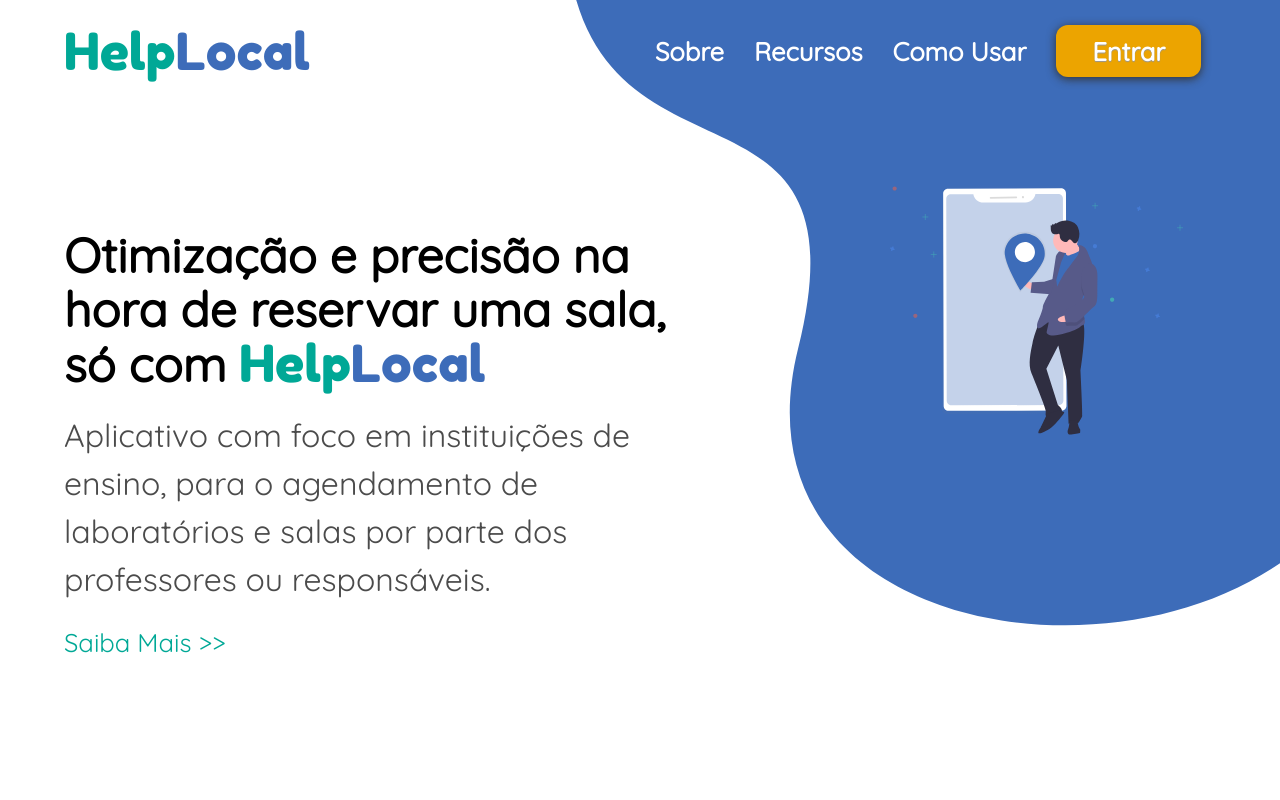
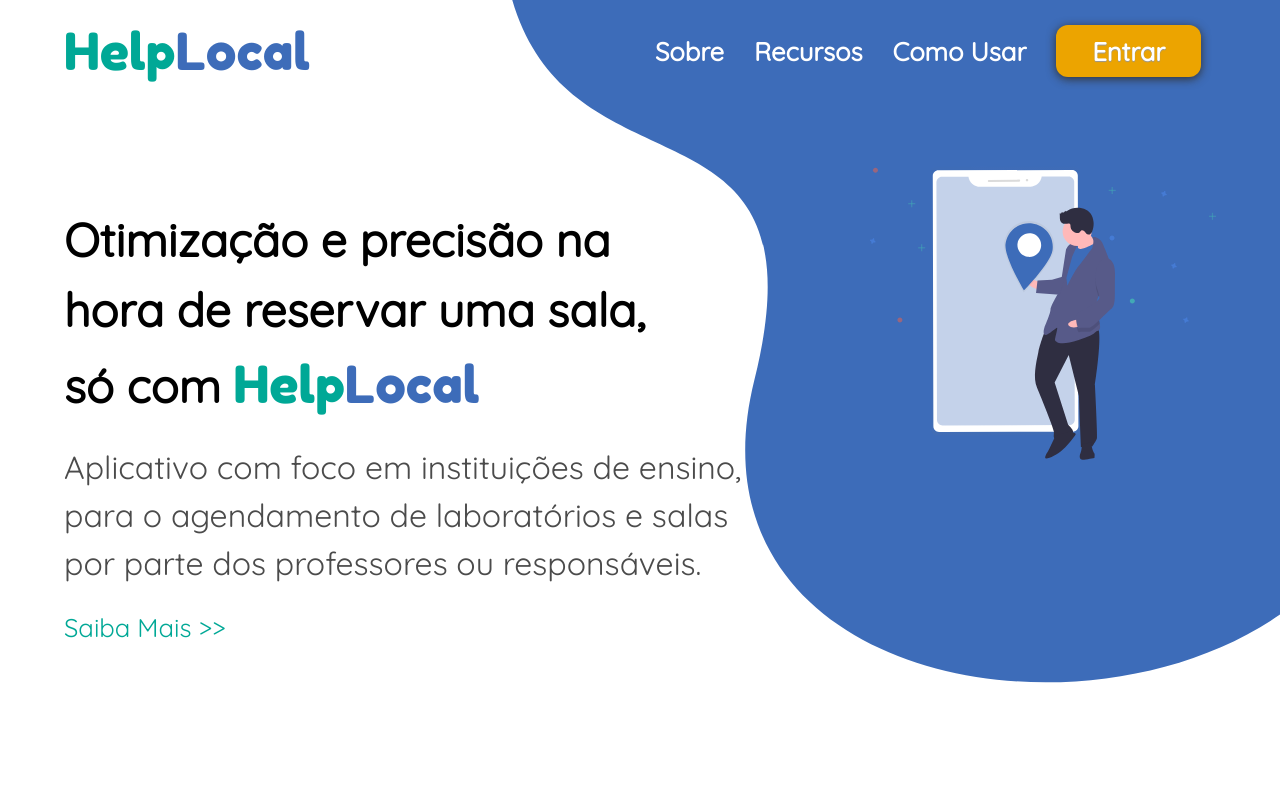
Before and after one commit to rign0002/Hackathon-Sebrae, a PHP site: page / in a window 1280 px wide. Run offline with PHP 8.4, Linux system fonts and the light colour scheme.

Commit message:
ainda mais responsivo

```diff
--- a/css/style.css
+++ b/css/style.css
@@ -18,7 +18,7 @@ html {
 body {
     background: url(../img/Fundo-azul.svg) no-repeat;
     background-position: top right;
-    background-size: 55%;
+    background-size: 60%;
 }
 
 /******* Layout *******/
@@ -28,21 +28,22 @@ body {
     margin: 0 4%;
     display: grid;
     grid-template-areas: "a a" "b c";
+    grid-template-columns: 60% 40%;
+    grid-template-rows: 1fr 3fr;
     min-height: 100vh;
 }
 
 .grid1 {
     grid-area: a;
-    min-height: 90px;
 }
 
 .grid2 {
     grid-area: b;
-    width: 80%;
 }
 
 .grid3 {
     grid-area: c;
+    position: relative;
 }
 
 /***********************************
@@ -95,10 +96,10 @@ body {
 ***********************************/
 
 #titulo1 > h1{
-    font-size: 3rem;
-    line-height: 54px;
+    font-size: 2.9rem;
     margin-bottom: 3%;
     min-width: 500px;
+    width: 90%;
 }
 
 #titulo1 > p:first-of-type {
@@ -114,8 +115,11 @@ body {
 }
 
 #photo-inicial {
-    width: 90%;
-    transform: translateY(-60px);
+    width: 75%;
+    position: absolute;
+    right: 0;
+    top: -60px;
+    min-width: 100px;
 }
 
 
@@ -152,12 +156,18 @@ body {
         font-size: 14px;
         line-height: 1.4;
    }
+   #interface {
+        grid-template-rows: 1fr 5fr;
+    }
 }
 
 @media (max-width: 800px) {
     html {
         font-size: 12px;
         line-height: 1.3;
+    }
+    #interface {
+        grid-template-rows: 1fr 8fr;
     }
 }
 
@@ -166,4 +176,7 @@ body {
         font-size: 10px;
         line-height: 1.2;
     }
+    #interface {
+        grid-template-rows: 1fr 12fr;
+    }
 }
```
